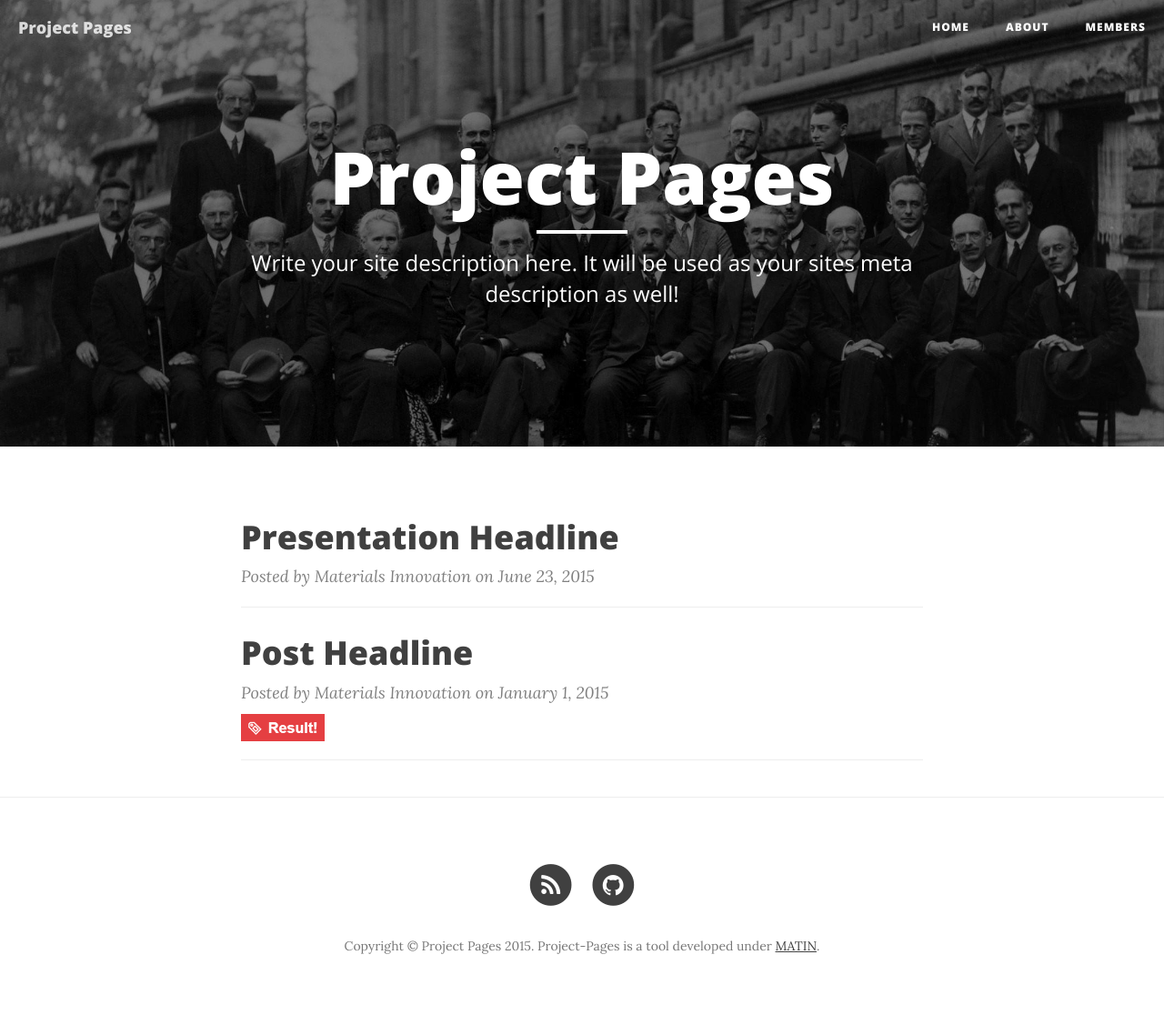
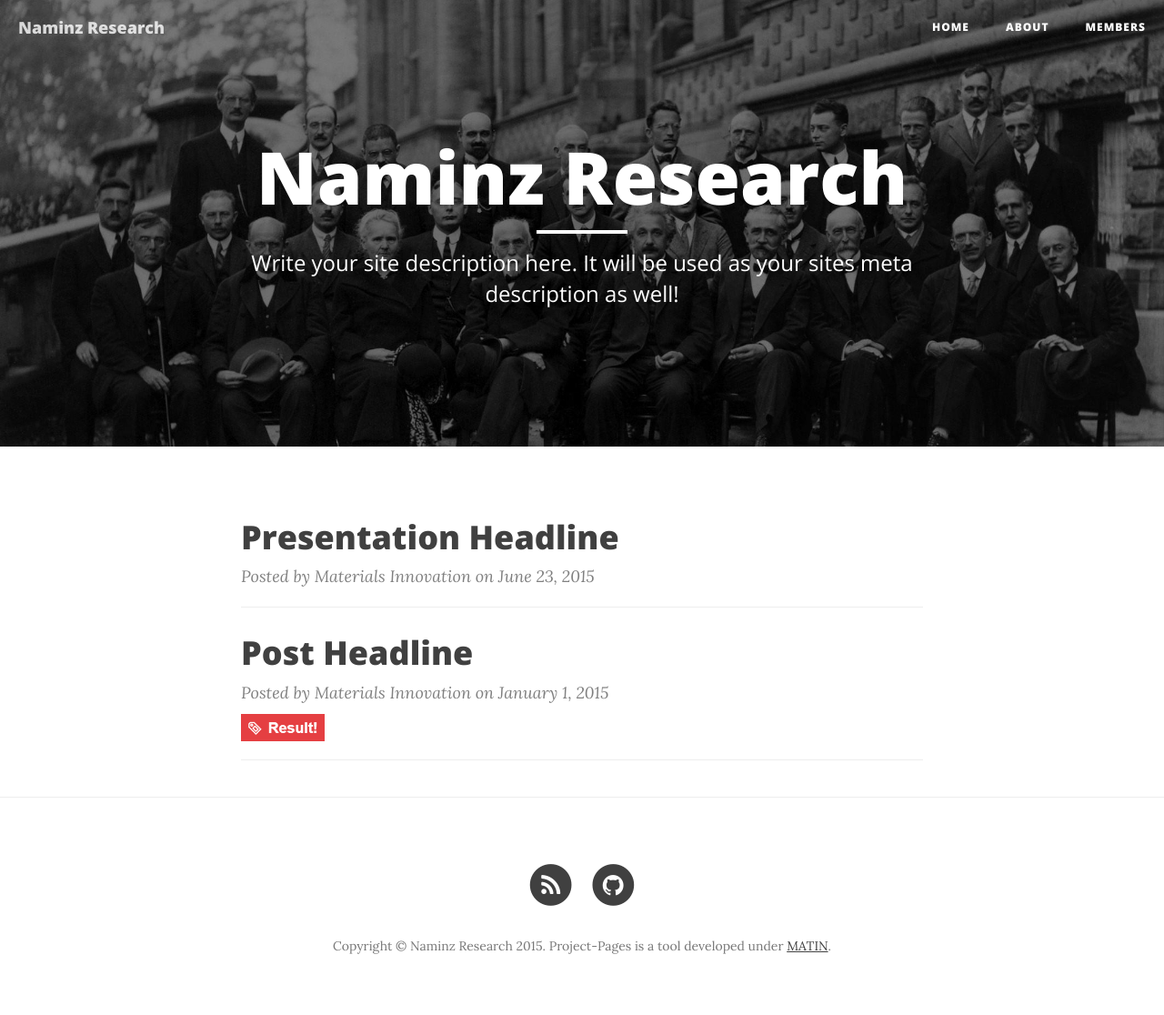
Before and after one commit to Naminz/NaminResearch, a Jekyll site: the page built from index.html, in a window 1280 px wide. Shown: the whole page at 91% size. Built offline with Jekyll 4.4.1, drawn with Linux system fonts in a browser that asks for light colours; nearby versions of some CDN libraries; the list of posts is cut into pages by our own code.

Commit message:
Update _config.yml

```diff
--- a/_config.yml
+++ b/_config.yml
@@ -1,8 +1,8 @@
 # Site settings
 
-title: Project Pages
+title: Naminz Research
 header-img: img/home-bg.jpg
-email: your-email@yourdomain.com
+email: your-njeong3@mail.gatech.edu
 description: "Write your site description here. It will be used as your sites meta description as well!"
 baseurl: "/project-pages"
 url: "http://matin-hub.github.io"
```
